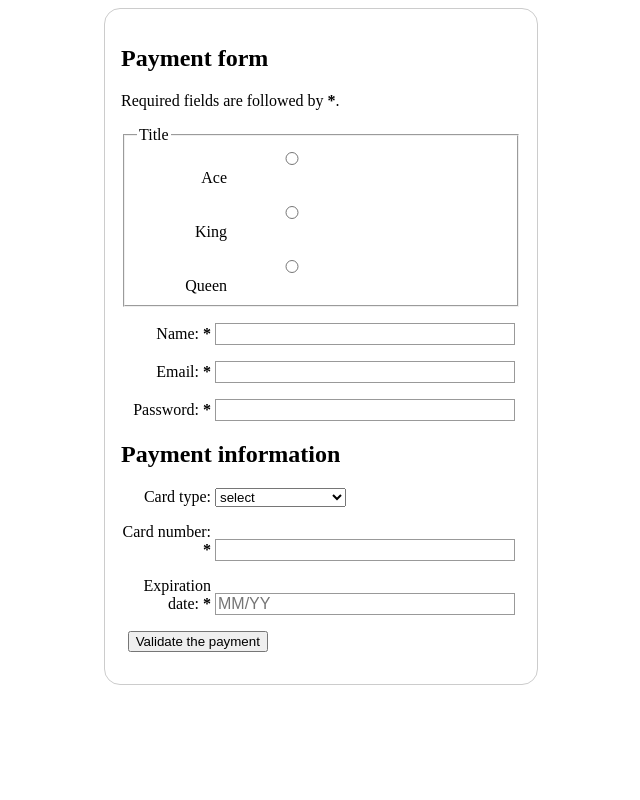
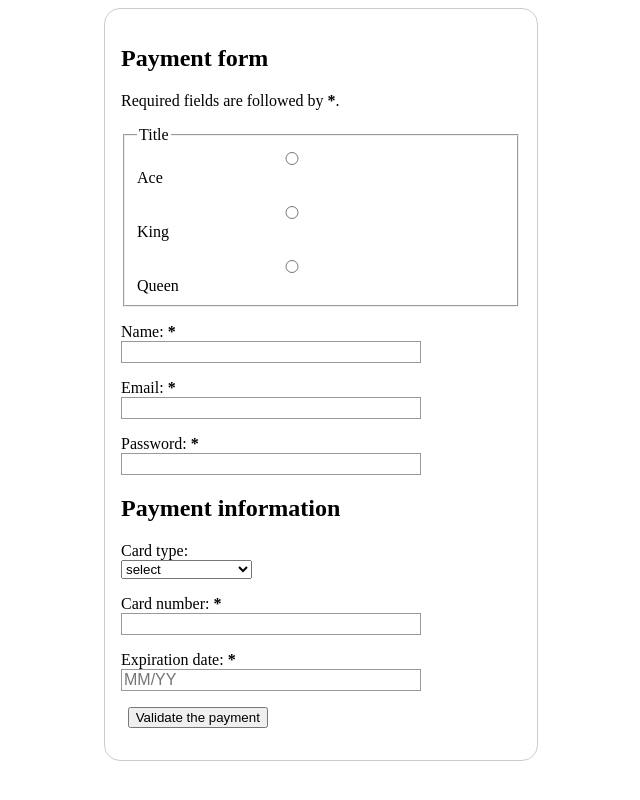
Before and after one commit to sweetnightkitty/MDN_webform_structure, a plain HTML site: page index.html in a window 1280 px wide. Shown: the whole page, without its empty margins (319-959 px from the left). Drawn offline with Linux system fonts and the light colour scheme.

Commit message:
Update label width to be wider

```diff
--- a/index.html
+++ b/index.html
@@ -64,12 +64,13 @@
             </p>
 
             <p>
-                <label for="card-number">Card number: <strong><span aria-label="required">*</span></strong></label>
+                <label for="card-number">Card number: <strong><span aria-label="required">*</span></strong>
+                </label>
                 <input type="tel" id="card-number" name="card-number" required>
             </p>
 
             <p>
-                <label for="expiration-date">Expiration date: <strong><span aria-label="required">*</span></strong></label>
+                <label for="expiration-date"><span>Expiration date: </span><strong><span aria-label="required">*</span></strong></label>
                 <input
                 type="text"
                 required
--- a/styles.css
+++ b/styles.css
@@ -21,9 +21,9 @@ form {
 
   label {
     /* Uniform size & alignment */
-    display: inline-block;
-    width: 90px;
-    text-align: right;
+    display: block;
+    width: 120px;
+    text-align: left;
   }
 
   input,
```
